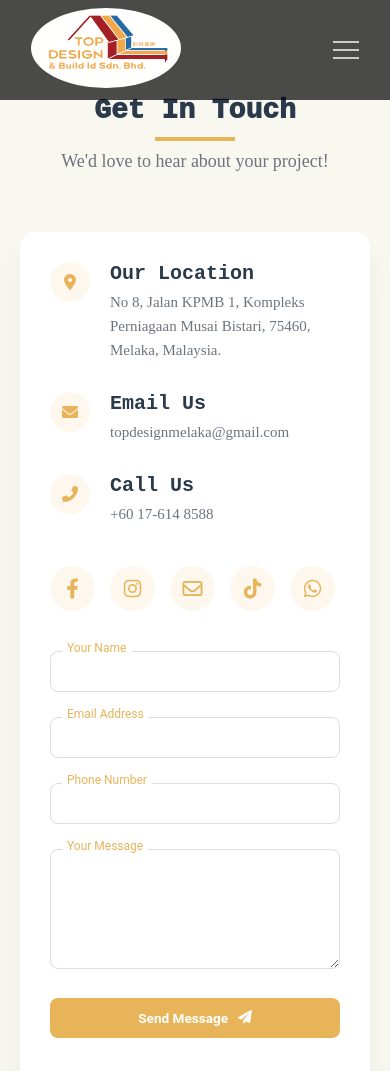
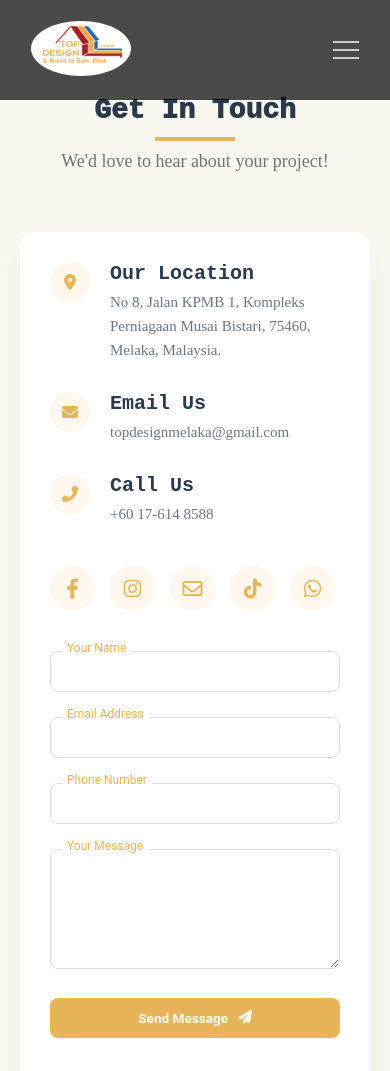
Before and after one commit to sy327/topdesignmelaka, a plain HTML site: page contact.html in a window 390 px wide. Shown: the top 1071 px of the page. Drawn offline with nearby package versions, Linux system fonts and the light colour scheme.

Commit message:
Update contact.css

```diff
--- a/contact.css
+++ b/contact.css
@@ -370,6 +370,12 @@ display: block;
       margin-left: 30px;
       z-index: 101;
   }
+
+  .main-navbar .logo img{
+        width: 100px;
+        height: 55px;
+  }
+
   .main-navbar .nav-list{
       position: fixed;
       width: 60%;
```
